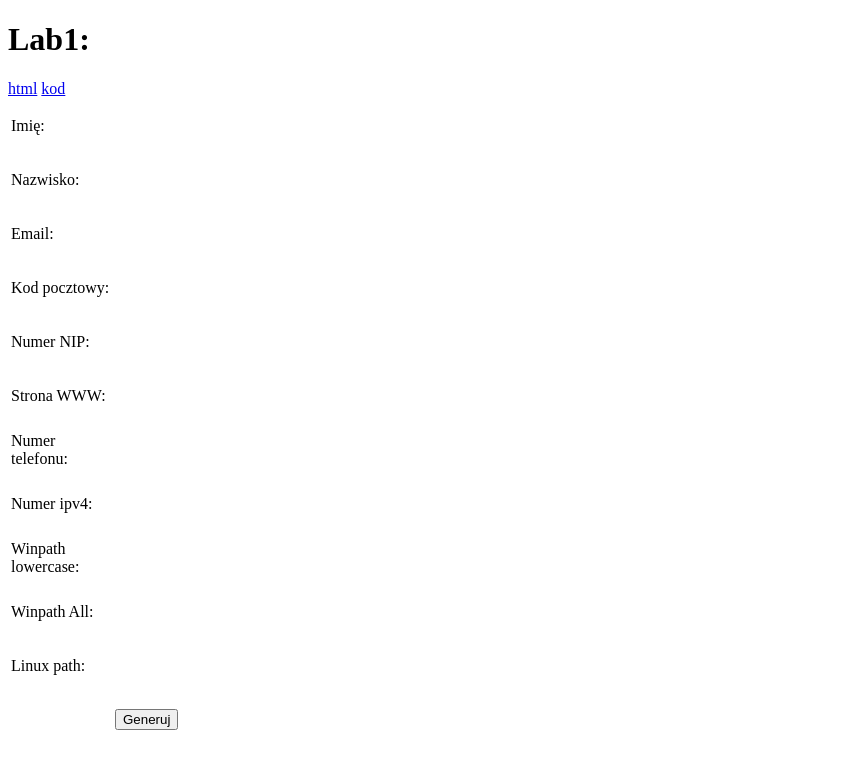
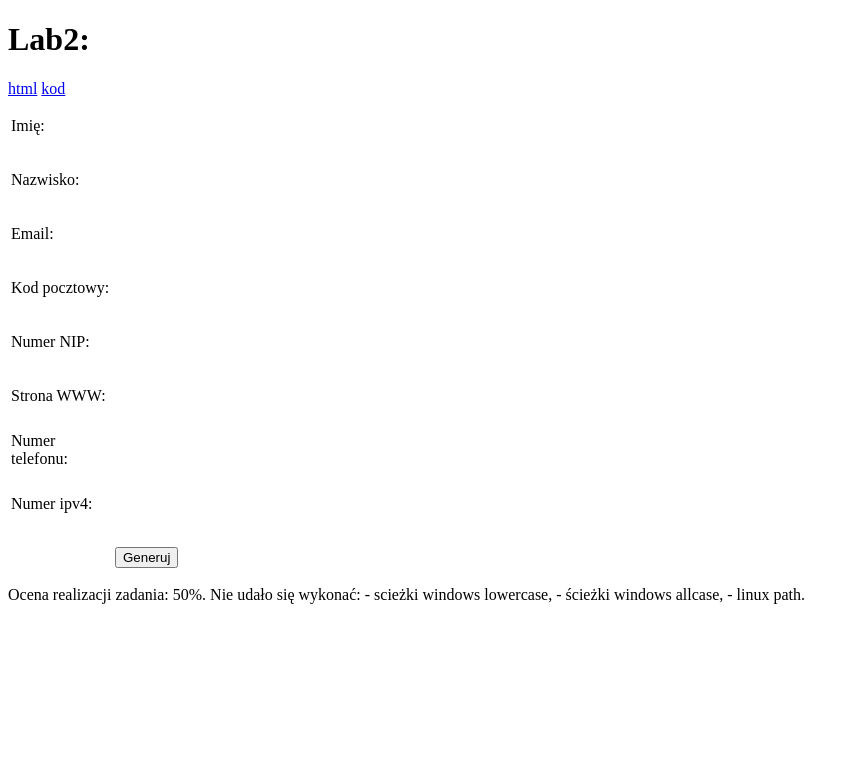
Before and after one commit to 249858/Platformy, a plain HTML site: page lab2/index.html in a window 1280 px wide. Shown: the whole page, without its empty margins (0-855 px from the left). Drawn offline with Linux system fonts and the light colour scheme.

Commit message:
ocena realizacji zadania

```diff
--- a/lab2/index.html
+++ b/lab2/index.html
@@ -29,9 +29,9 @@
 			var strony = ["https://www.wikipedia.org","https://example.org", "http://", "example", "example.gov"];
 			var telefony = ["ddd123456789", "234s567890", "345678901", "456789012", "567890123"];
 			var adresy_ipv4 = [" 104.0.12.126", " 191.0.2.146", "192.100.2.146", "192.0.2.1", "178.0.2.210"];
-			var sciezkaWindowsLower = ["C:\windows\temp", "d:\msdos", "C:\users\studeent", "", ""];
+			/*var sciezkaWindowsLower = ["C:\windows\temp", "d:\msdos", "C:\users\studeent", "C:\", "C:\"];
 			var sciezkaWindowsAll = ["C:\Windows\Temp", "d:\msdos", "C:\Users\Studeent", "", ""];
-			var linuxPath = ["/etc/passwd", "/etc/hosts", "", "", ""];
+			var linuxPath = ["/etc/passwd", "/etc/hosts", "", "", ""];*/
 
 			var losoweImie = imiona[Math.floor(Math.random() * imiona.length)];
 			var losoweNazwisko = nazwiska[Math.floor(Math.random() * nazwiska.length)];
@@ -41,9 +41,9 @@
 			var losowaStrona = strony[Math.floor(Math.random() * strony.length)];
 			var losowyTelefon = telefony[Math.floor(Math.random() * telefony.length)];
 			var losowyAdresyIpv4 = adresy_ipv4[Math.floor(Math.random() * adresy_ipv4.length)];
-			var losWinLow = sciezkaWindowsLower[Math.floor(Math.random() * sciezkaWindowsLower.length)];
-			var losWinLow = sciezkaWindowsAll[Math.floor(Math.random() * sciezkaWindowsAll.length)];
-			var losowaLinuxPath = linuxPath[Math.floor(Math.random() * linuxPath.length)];
+			/*var losWinLow = sciezkaWindowsLower[Math.floor(Math.random() * sciezkaWindowsLower.length)];
+			/*var losWinAll = sciezkaWindowsAll[Math.floor(Math.random() * sciezkaWindowsAll.length)];
+			var losowaLinuxPath = linuxPath[Math.floor(Math.random() * linuxPath.length)];*/
 
 			document.getElementById("firstname").value = losoweImie;
 			document.getElementById("lastname").value = losoweNazwisko;
@@ -54,23 +54,23 @@
 			document.getElementById("phone").value = losowyTelefon;
 			document.getElementById("ipv4").value = losowyAdresyIpv4;
 			document.getElementById("winpath1").value = losWinLow;
-			document.getElementById("winpath2").value = losWinLow;
-			document.getElementById("linuxpath").value = losowaLinuxPath;
+			/*document.getElementById("winpath2").value = losWinAll;
+			document.getElementById("linuxpath").value = losowaLinuxPath;*/
 
 		}
 	</script>
 </head>
 <body>
-	<h1>Lab1:</h1>
+	<h1>Lab2:</h1>
 
 	<div>
-		<a href="htttps://249858.github.io/Platformy/lab1">html</a>
+		<a href="htttps://249858.github.io/Platformy/lab2">html</a>
 		<a href="https://github.com/249858/Platformy">kod</a>
 	</div>
 
 	<table>
 	  <tr>
-		<td><label for="firstname">Imię:</label></td>
+		<td>Imię:</label></td>
 		<td><input type="text" id="firstname" name="firstname"></td>
 	  </tr>
 	  <tr>
@@ -97,28 +97,23 @@
 		<td>Numer telefonu:</td>
 		<td><input type="tel" id="phone" name="phone" pattern="[0-9]{9}"></td>
 	  </tr>
-	  	  <tr>
+	  <tr>
 		<td>Numer ipv4:</td>
 		<td><input type="text" id="ipv4" name="ipv4"></td>
 	  </tr>
-	  <tr>
-		<td>Winpath lowercase:</td>
-		<td><input type="text" id="winpath1" name="winpath1"></td>
-	  </tr>
-	  <tr>
-		<td>Winpath All:</td>
-		<td><input type="text" id="winpath2" name="winpath2"></td>
-	  </tr>
-	  	  <tr>
-		<td>Linux path:</td>
-		<td><input type="text" id="linuxpath" name="linuxpath"></td>
-	  </tr>
-	  <tr>
+
 		<td></td>
 		<td><button onclick="generate()">Generuj</button></td>
 	  </tr>
 	</table>
 
 
+Ocena realizacji zadania: 50%.
+Nie udało się wykonać:
+ - scieżki windows lowercase,
+ - ścieżki windows allcase,
+ - linux path.
+
+
 </body>
 </html>
```
Also changed, not shown: 1 other file.
